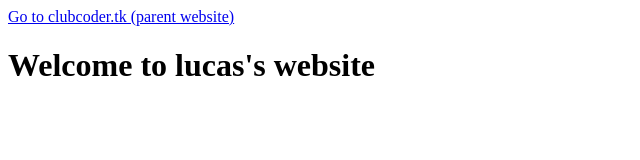
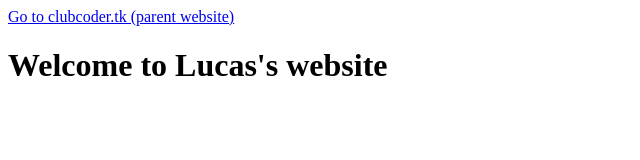
Before and after one commit to clubcoder/lucas, a plain HTML site: page index.html in a window 1280 px wide. Shown: the whole page, without its empty margins (0-640 px from the left). Drawn offline with Linux system fonts and the light colour scheme.

Commit message:
Update index.html

```diff
--- a/index.html
+++ b/index.html
@@ -1,2 +1,2 @@
 <a href="clubcoder.tk">Go to clubcoder.tk (parent website)</a>
-<h1>Welcome to lucas's website</h1>
+<h1>Welcome to Lucas's website</h1>
```
